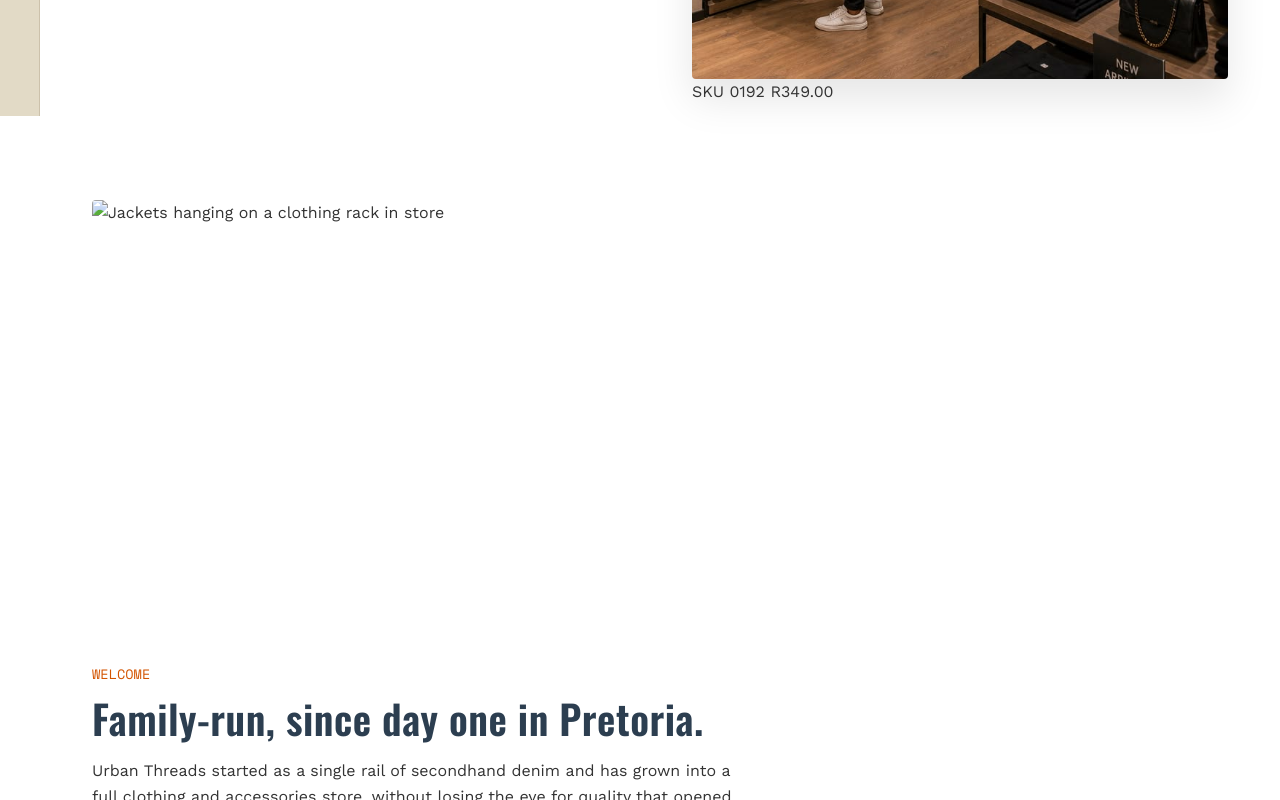
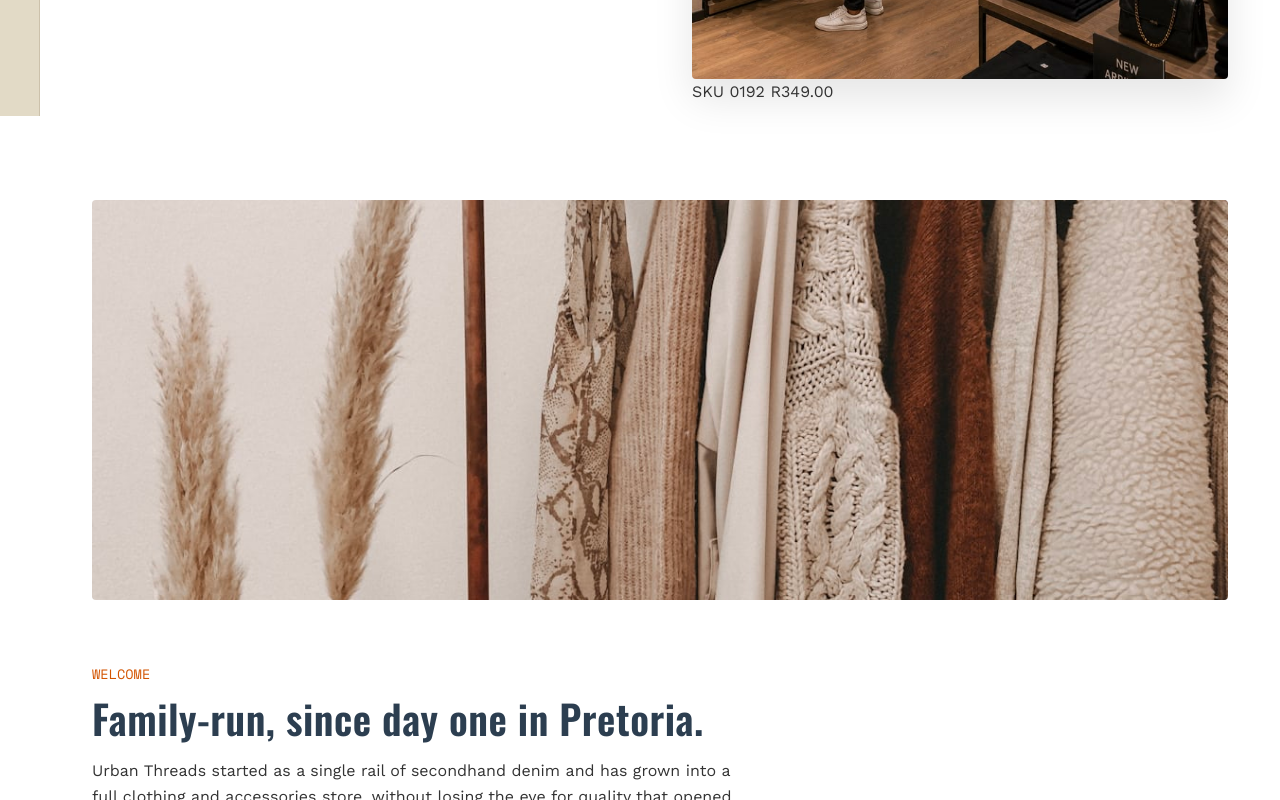
Before and after one commit to Obito387/ST10515831-Thanyani-Thabelo-Web-Development, a plain HTML site: page index.html in a window 1280 px wide. Shown: the part 684-1484 px from the top of the page. Drawn offline with nearby package versions, Linux system fonts and the light colour scheme.

Commit message:
fix minor mistake

```diff
--- a/index.html
+++ b/index.html
@@ -76,7 +76,7 @@
 
     <!-- ===== STORE BANNER ===== -->
     <section class="store-banner">
-			 <img src="images/products/Image5" alt="Jackets hanging on a clothing rack in store">
+			 <img src="images/products/Image5.jpg" alt="Jackets hanging on a clothing rack in store">
     </section>
 
     <!-- ===== INTRO STRIP ===== -->
```
